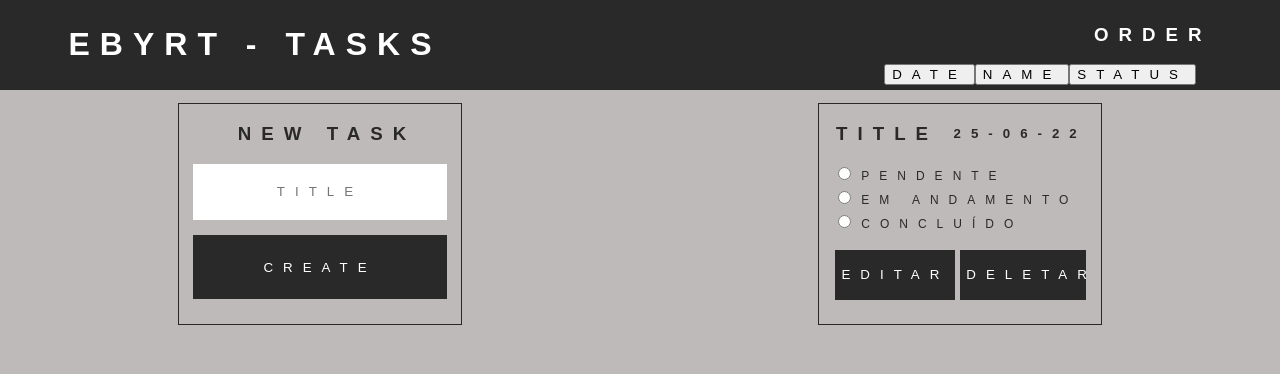
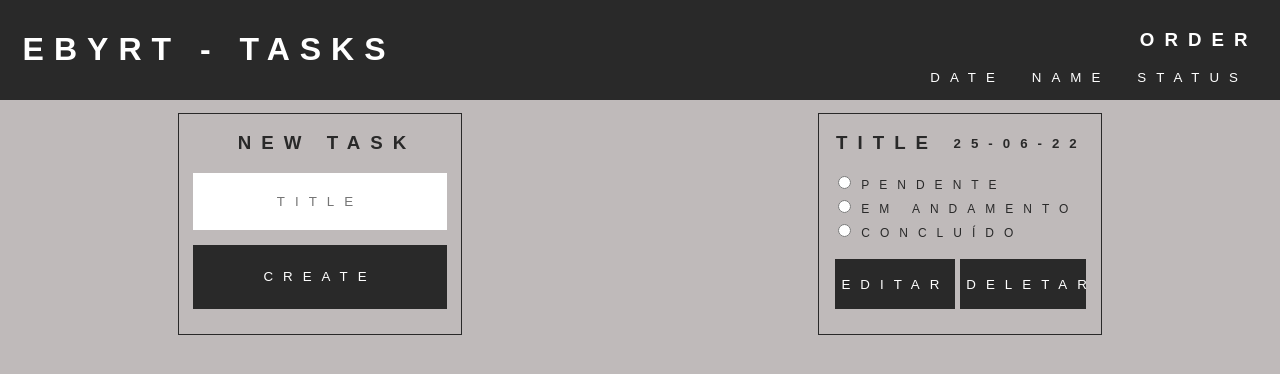
Before and after one commit to mabiiak/ebyrt-task, a React (Create React App) app: page / in a window 1280 px wide. Shown: the top 374 px of the page. Built offline with nearby package versions, Linux system fonts and the light colour scheme.

Commit message:
style: change style buttons header

```diff
--- a/src/frontend/styles/header.js
+++ b/src/frontend/styles/header.js
@@ -6,20 +6,27 @@ export const HeaderStyle = styled.header`
   color: white;
   display: flex;
   justify-content: space-between;
-  padding: 5px;
+  padding: 10px;
 
   h1 {
-    margin-left: 5%;
+    margin-left: 1%;
   }
 
   div {
     align-items: flex-end;
     display: flex;
     flex-direction: column;
-    margin-right: 5%;
+    margin-right: 1%;
 
     div {
       flex-direction: row;
+
+      button {
+        border: none;
+        background-color: ${ secondBg };
+        color: white;
+        margin-left: 15px;
+      }
     }
   }
 `;
```
